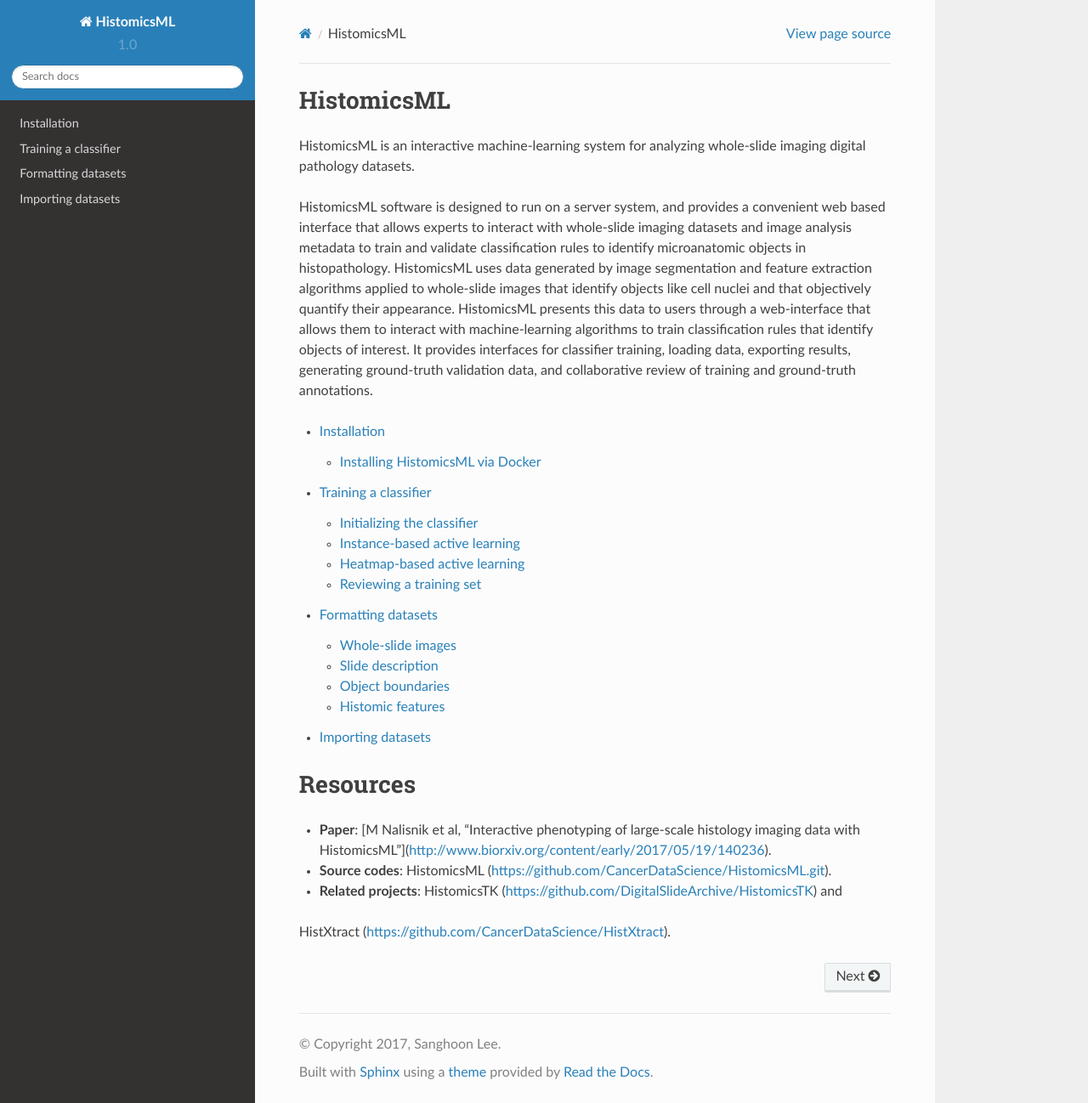
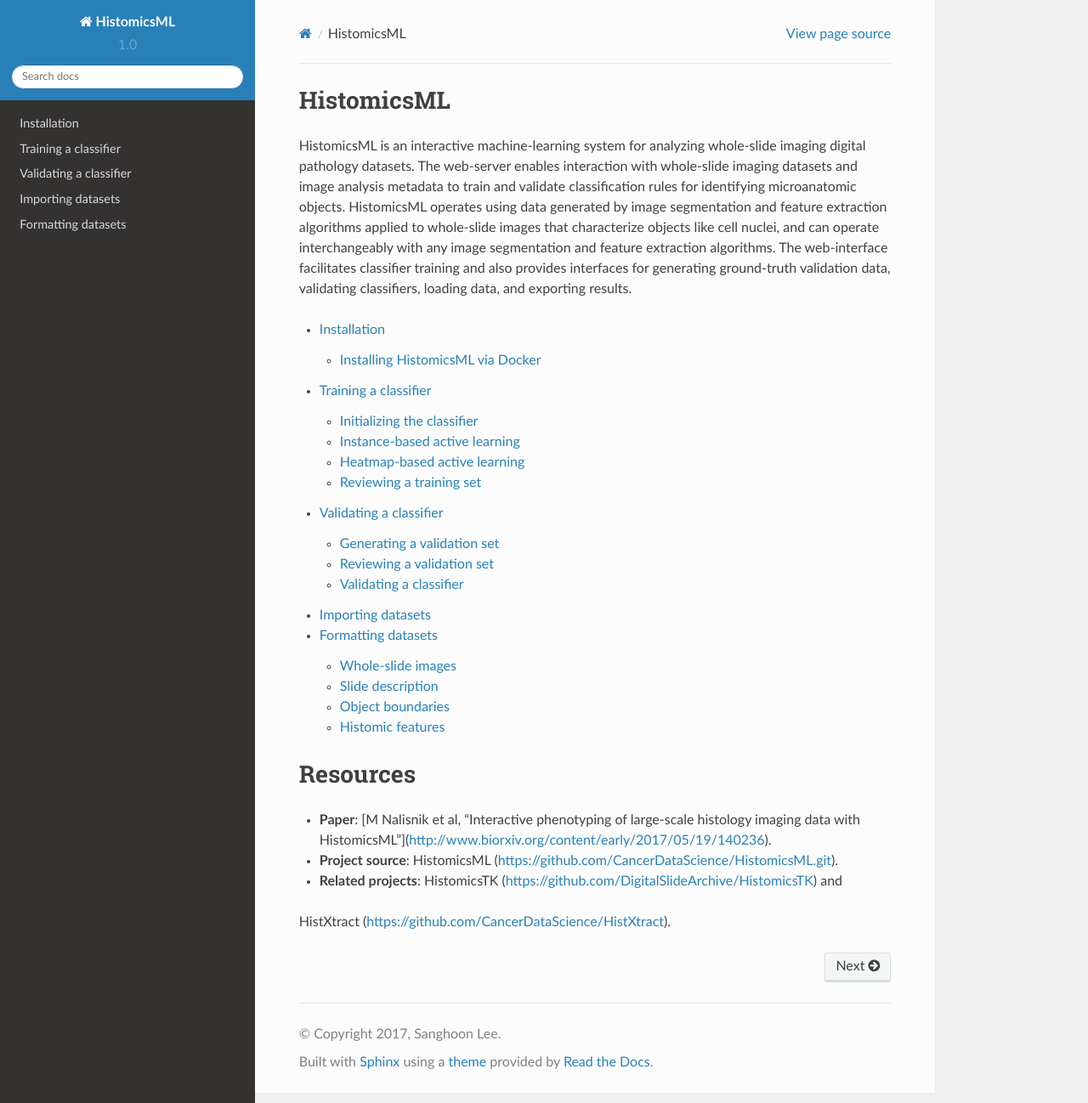
Before and after one commit to PathologyDataScience/HistomicsML, a Sphinx documentation site: the page built from docs/index.rst, in a window 1280 px wide and 1298 px high. Shown: the whole window at 85% size. Built offline with Sphinx 7.4.7 and the Read the Docs theme 2.0.0, drawn with Linux system fonts in a browser that asks for light colours.

Commit message:
Update index.rst
Simplified description. Added validation doc to menu.

```diff
--- a/docs/index.rst
+++ b/docs/index.rst
@@ -1,24 +1,23 @@
 HistomicsML
 ===========
 
-HistomicsML is an interactive machine-learning system for analyzing whole-slide imaging digital pathology datasets.
-
-HistomicsML software is designed to run on a server system, and provides a convenient web based interface that allows experts to interact with whole-slide imaging datasets and image analysis metadata to train and validate classification rules to identify microanatomic objects in histopathology. HistomicsML uses data generated by image segmentation and feature extraction algorithms applied to whole-slide images that identify objects like cell nuclei and that objectively quantify their appearance. HistomicsML presents this data to users through a web-interface that allows them to interact with machine-learning algorithms to train classification rules that identify objects of interest. It provides interfaces for classifier training, loading data, exporting results, generating ground-truth validation data, and collaborative review of training and ground-truth annotations.
+HistomicsML is an interactive machine-learning system for analyzing whole-slide imaging digital pathology datasets. The web-server enables interaction with whole-slide imaging datasets and image analysis metadata to train and validate classification rules for identifying microanatomic objects. HistomicsML operates using data generated by image segmentation and feature extraction algorithms applied to whole-slide images that characterize objects like cell nuclei, and can operate interchangeably with any image segmentation and feature extraction algorithms. The web-interface facilitates classifier training and also provides interfaces for generating ground-truth validation data, validating classifiers, loading data, and exporting results.
 
 .. toctree::
    :maxdepth: 2
 
    installation
    example
+   validation
+   data-import
    data-format
-   data-import
 
 
 Resources
 =========
 * **Paper**: [M Nalisnik et al, "Interactive phenotyping of large-scale histology imaging data with HistomicsML"](http://www.biorxiv.org/content/early/2017/05/19/140236).
 
-* **Source codes**: HistomicsML (https://github.com/CancerDataScience/HistomicsML.git).
+* **Project source**: HistomicsML (https://github.com/CancerDataScience/HistomicsML.git).
 
 * **Related projects**: HistomicsTK (https://github.com/DigitalSlideArchive/HistomicsTK) and
 HistXtract (https://github.com/CancerDataScience/HistXtract).
```
